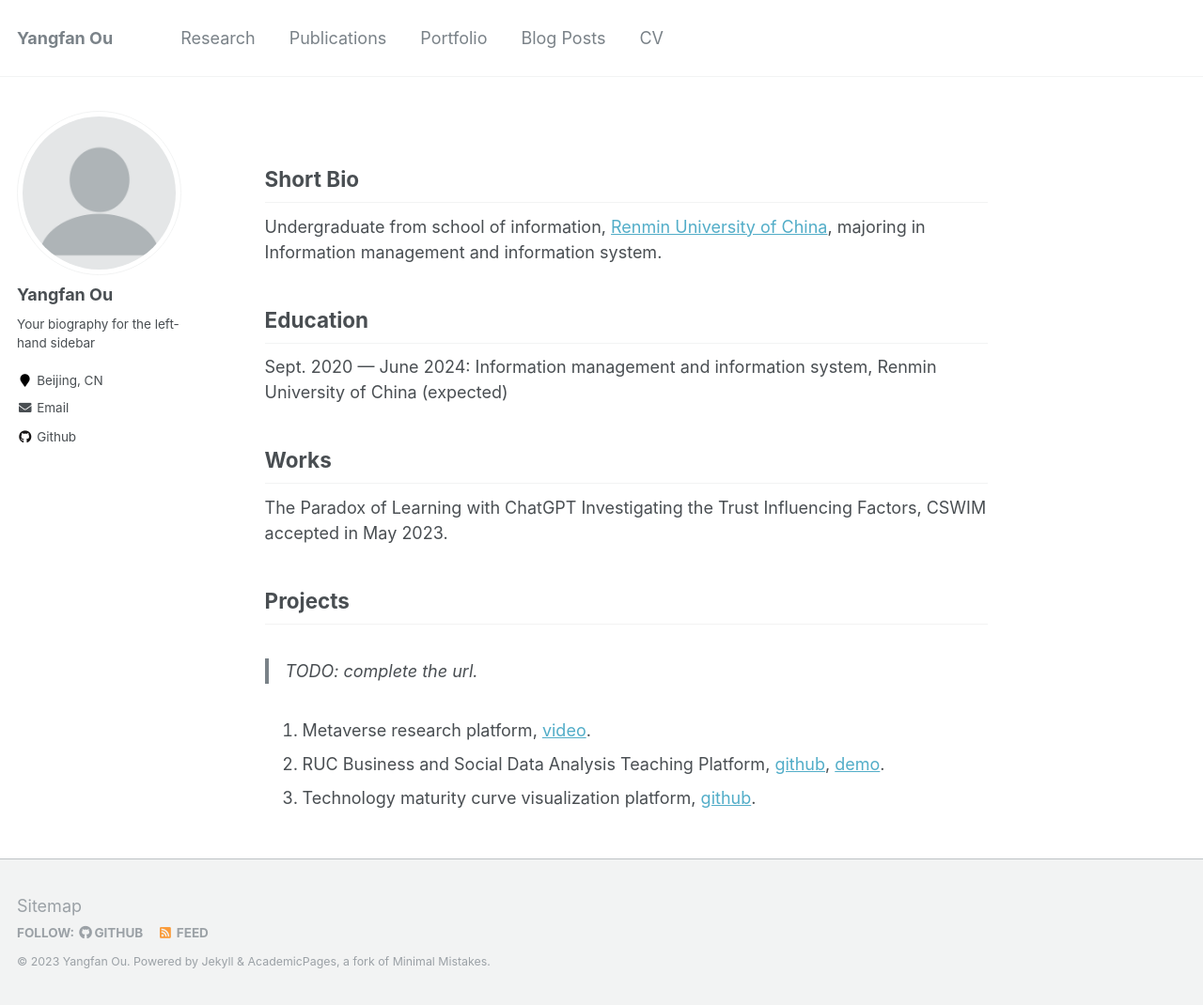
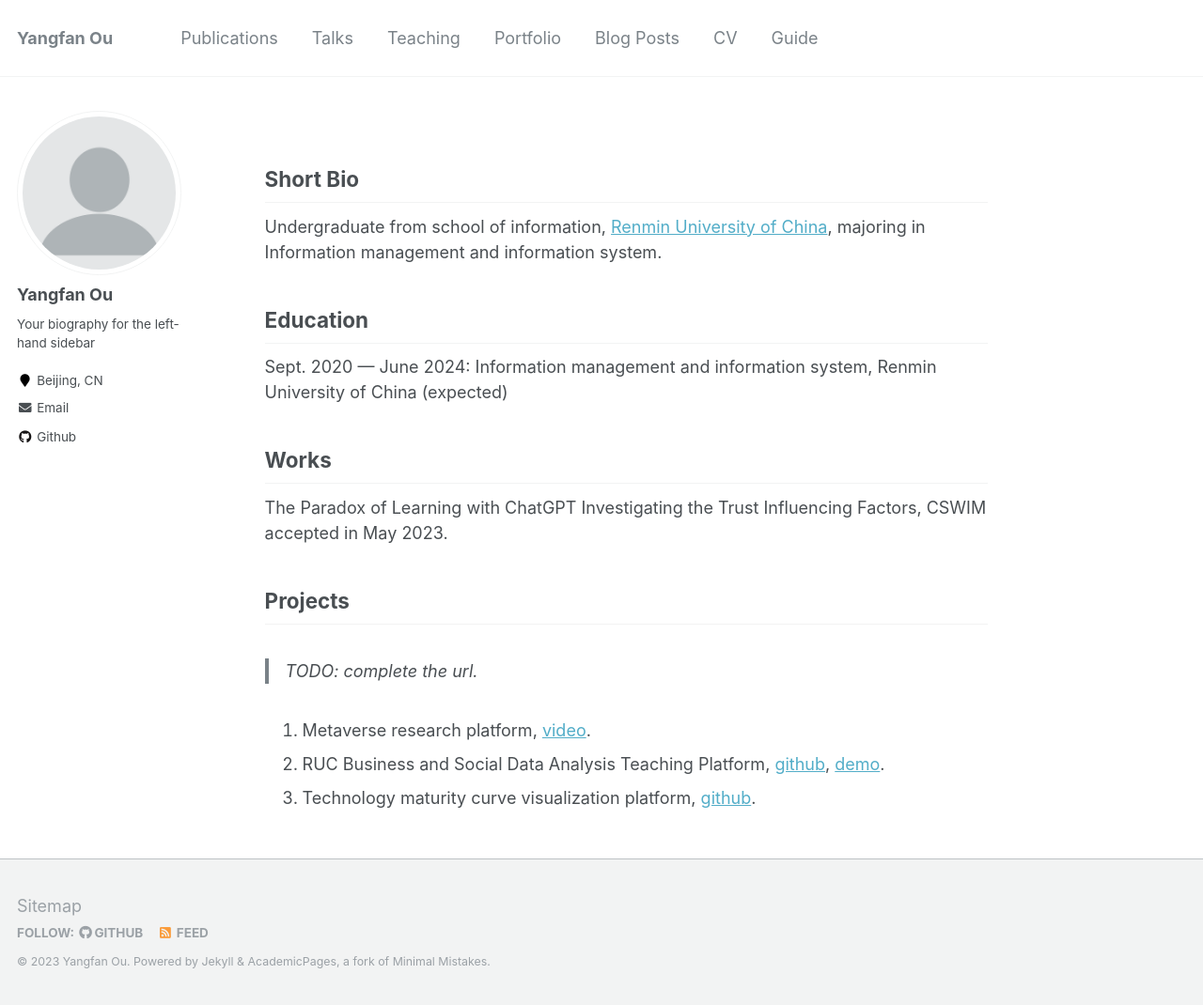
Before and after one commit to gioun/gioun.github.io, a Jekyll site: the page built from _pages/about.md, in a window 1280 px wide and 1070 px high. Shown: the whole window at 94% size. Built offline with Jekyll 4.4.1, drawn with Linux system fonts in a browser that asks for light colours.

Commit message:
Update navigation.yml

```diff
--- a/_data/navigation.yml
+++ b/_data/navigation.yml
@@ -1,10 +1,13 @@
 # main links links
 main:
-  - title: "Research"
-    url: /research/
-
   - title: "Publications"
     url: /publications/
+
+  - title: "Talks"
+    url: /talks/
+
+  - title: "Teaching"
+    url: /teaching/
 
   - title: "Portfolio"
     url: /portfolio/
@@ -14,3 +17,6 @@ main:
 
   - title: "CV"
     url: /cv/
+
+  - title: "Guide"
+    url: /markdown/
```
